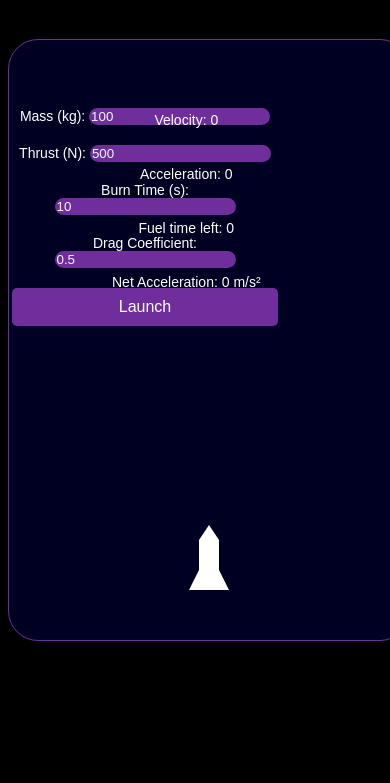
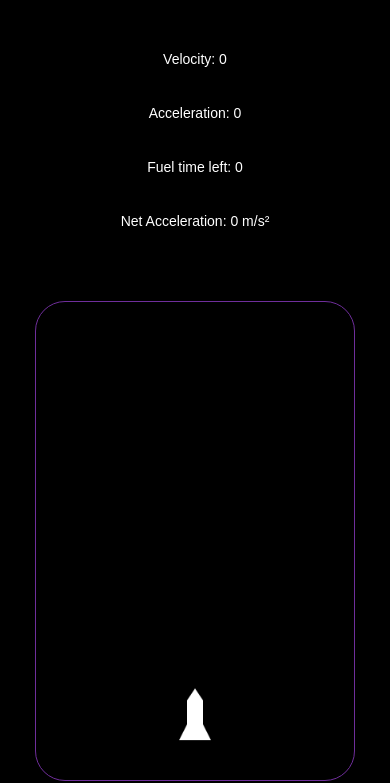
Before and after one commit to tiara787/RocketLauncherSim, a plain HTML site: page index.html in a window 390 px wide. Shown: the part 100-883 px from the top of the page. Before the commit the page ends 844 px from the top, so only its background shows below. Drawn offline with Linux system fonts and the light colour scheme.

Commit message:
Added responsiveness on all devices

```diff
--- a/index.html
+++ b/index.html
@@ -9,6 +9,14 @@
 <body>
     <h1>🚀 Rocket Launch Simulator 🚀</h1>
     <div id="container">
+
+        <div id="telemetry">
+    <p id="vel">Velocity: 0</p>
+    <p id="acc">Acceleration: 0</p>
+    <p id="fuel">Fuel time left: 0</p>
+    <p id="netAcc">Net Acceleration: 0 m/s²</p>
+    </div>
+
     <canvas id="rocketCanvas"></canvas>
 
 
@@ -21,12 +29,7 @@
     <label>Drag Coefficient:   <input id="drag" type="number" step="0.01" value="0.5"></label>
     <button id="launchButton">Launch</button>
     </div>
-    </div>
-    <div id="telemetry">
-    <p id="vel">Velocity: 0</p>
-    <p id="acc">Acceleration: 0</p>
-    <p id="fuel">Fuel time left: 0</p>
-    <p id="netAcc">Net Acceleration: 0 m/s²</p>
+
 </div>
 
  <script src="script.js"></script>
--- a/script.js
+++ b/script.js
@@ -138,7 +138,7 @@ function updateRocket( mass, thrust, burnTime, dragCoefficient){
 
     // this will apply thrust only while burning
     let currentThrust = time < burnTime ? thrust : 0;
-    //
+
     let drag = dragCoefficient * velocity * velocity  * Math.sign(velocity);
 
     acceleration = (currentThrust - mass  * g - drag ) / mass;
--- a/style.css
+++ b/style.css
@@ -9,18 +9,20 @@ canvas {
     border: 1px solid rgb(111, 46, 155);
     display: block;
     margin: 20px auto;
-    background-color: #000022;
+    background-color: #000000;
     border-radius: 30px;
 }
 
 #container {
     display: flex;
+    justify-content: center;
     align-items: flex-start;
+    flex-wrap: wrap;
     gap: 20px;
+    padding: 10px;
 }
 
 #parameters {
-    position: absolute;
     top: 200px;
     right: 100px;
     display: flex;
@@ -35,8 +37,23 @@ canvas {
 
 }
 
+@media (max-width: 768px) {
+    #container {
+        flex-direction: column;
+        align-items: center;
+    }
+
+    canvas {
+        max-width: 90%;
+        height: auto;
+    }
+
+    #telemetry, #parameters {
+        max-width: 90%;
+    }
+}
+
 #telemetry {
-    position: absolute;
     top: 190px;
     left: 100px;
     display: flex;
```
